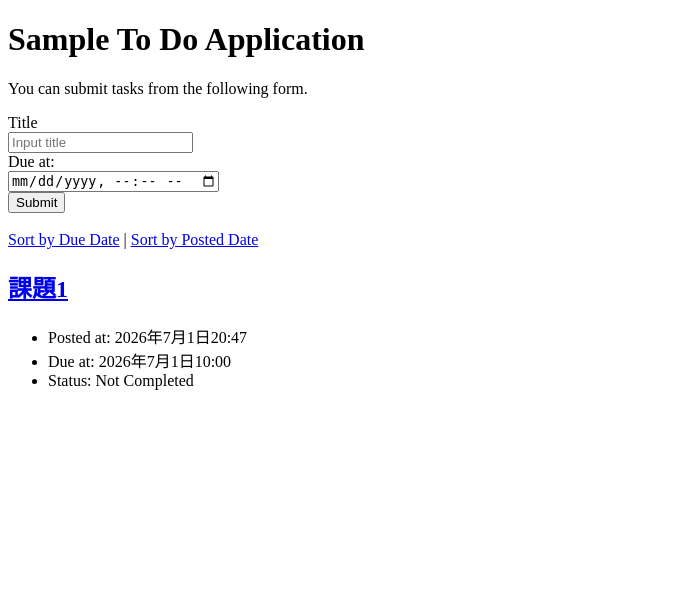
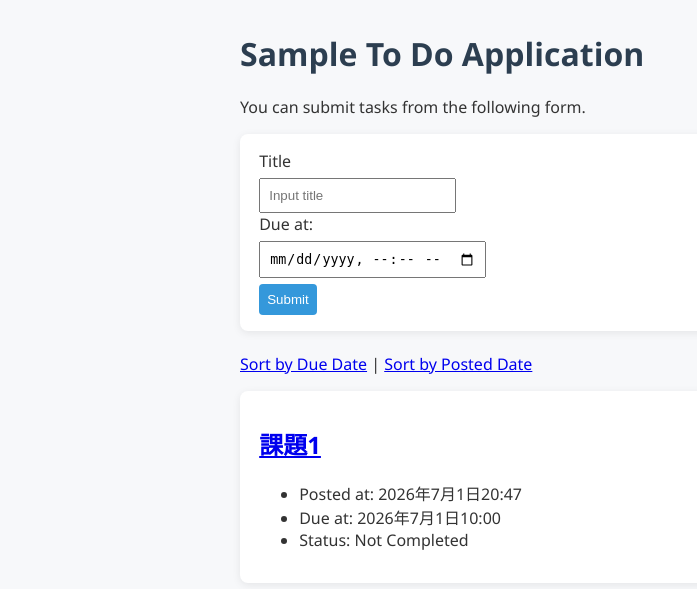
Before and after one commit to 1F10250033/django-test-exercise, a Django app: page / in a window 1280 px wide. Shown: the top 589 px of the page, without its empty margins (0-697 px from the left). Run offline with Django 5.2, Linux system fonts and the light colour scheme; data comes from the database, SQL or seed files in the repository.

Commit message:
cssの追加

```diff
--- /dev/null
+++ b/todo/static/todo/css/style.css
@@ -0,0 +1,41 @@
+body {
+  font-family: "Segoe UI", Arial, sans-serif;
+  margin: 2rem auto;
+  max-width: 800px;
+  padding: 0 1.5rem;
+  background-color: #f7f8fa;
+  color: #333;
+}
+
+h1 {
+  color: #2c3e50;
+}
+
+form {
+  background: #ffffff;
+  padding: 1rem 1.2rem;
+  border-radius: 8px;
+  box-shadow: 0 2px 8px rgba(0, 0, 0, 0.08);
+}
+
+input,
+button {
+  padding: 0.5rem;
+  margin-top: 0.35rem;
+}
+
+button {
+  background-color: #3498db;
+  color: #ffffff;
+  border: none;
+  border-radius: 4px;
+  cursor: pointer;
+}
+
+.text {
+  background: #ffffff;
+  padding: 1rem 1.2rem;
+  margin-top: 1rem;
+  border-radius: 8px;
+  box-shadow: 0 2px 8px rgba(0, 0, 0, 0.08);
+}
--- a/todo/templates/todo/detail.html
+++ b/todo/templates/todo/detail.html
@@ -6,6 +6,7 @@
     <title>To Do Application</title>
     <meta charset="UTF-8">
     <meta name="author" content="INIAD">
+    <link rel="stylesheet" href="{% static 'todo/css/style.css' %}">
   </head>
 
   <body>
--- a/todo/templates/todo/index.html
+++ b/todo/templates/todo/index.html
@@ -6,6 +6,7 @@
     <title>To Do Application</title>
     <meta charset="UTF-8">
     <meta name="author" content="INIAD">
+    <link rel="stylesheet" href="{% static 'todo/css/style.css' %}">
   </head>
 
   <body>
```
